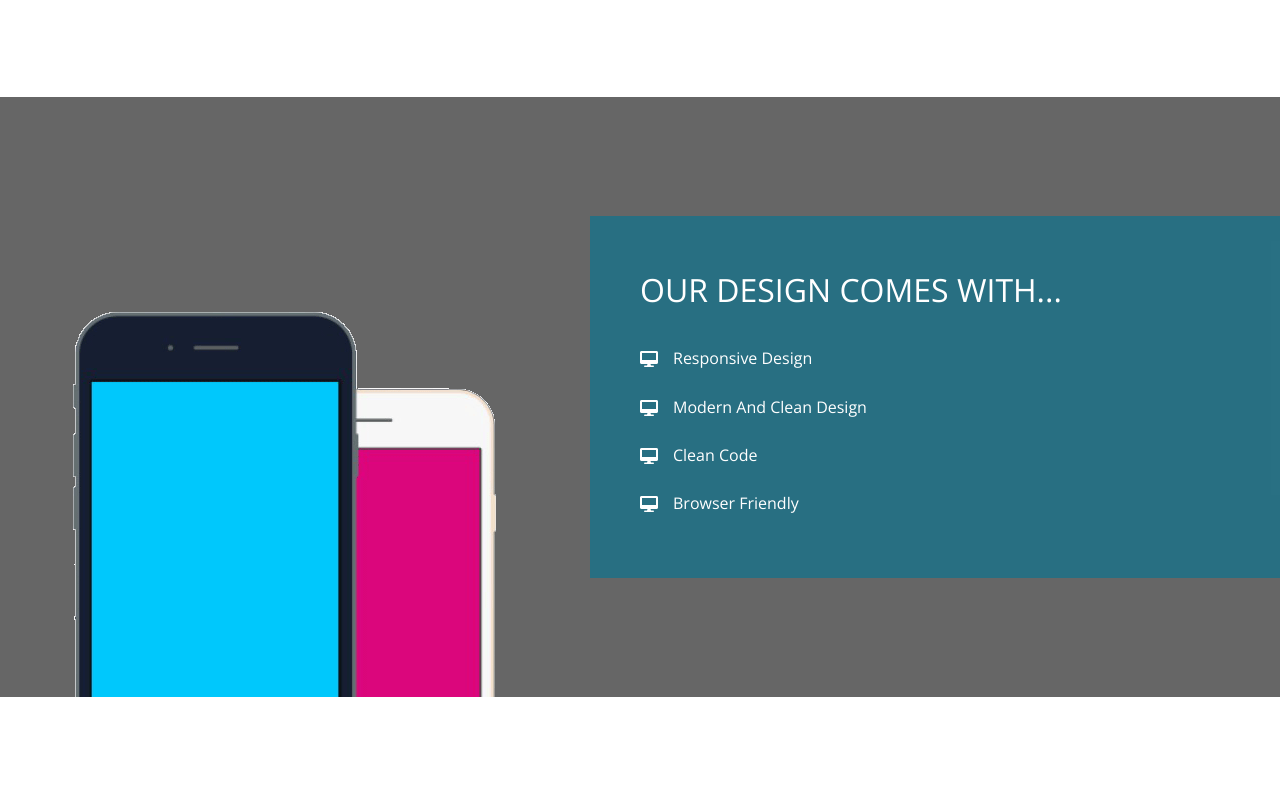
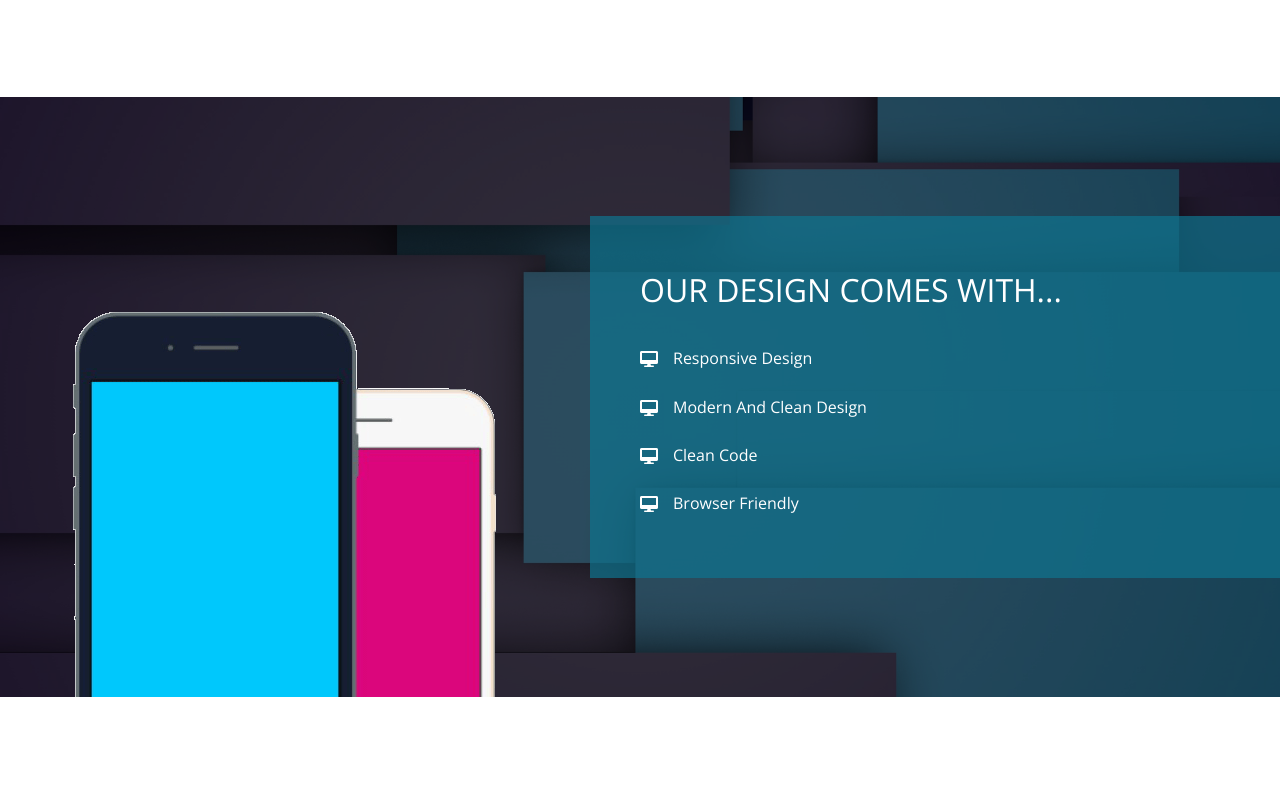
Before and after one commit to aeldab3/Eldab3-T2, a plain HTML site: page index.html in a window 1280 px wide. Shown: the part 1538-2327 px from the top of the page. Drawn offline with nearby package versions, Linux system fonts and the light colour scheme; the site is published under a folder, as on GitHub Pages, so addresses that start at the root find nothing.

Commit message:
modified eldab3T2.css

```diff
--- a/css/eldab3T2.css
+++ b/css/eldab3T2.css
@@ -330,7 +330,7 @@ header nav .search-icon i {
   padding-bottom: var(--section-padding);
   height: 600px;
   position: relative;
-  background-image: url(/images/1943075.jpg);
+  background-image: url("../images/1943075.jpg");
   background-size: cover;
   display: flex;
   align-items: center;
```
